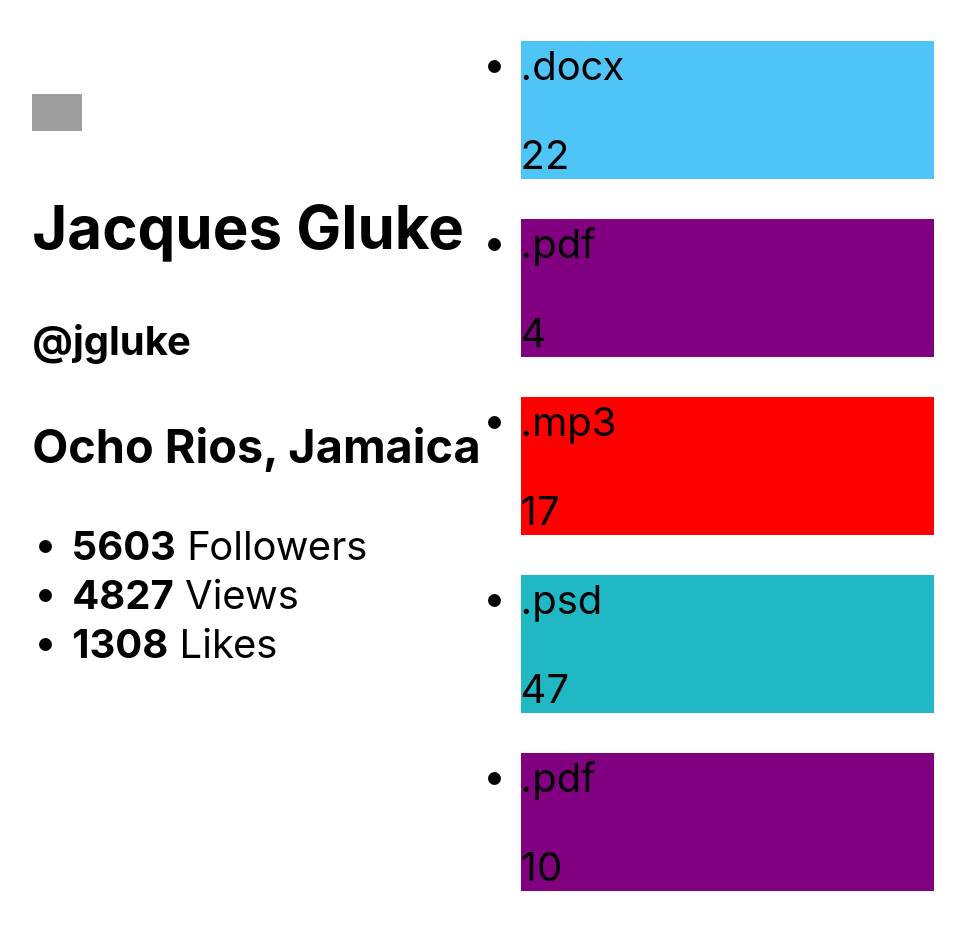
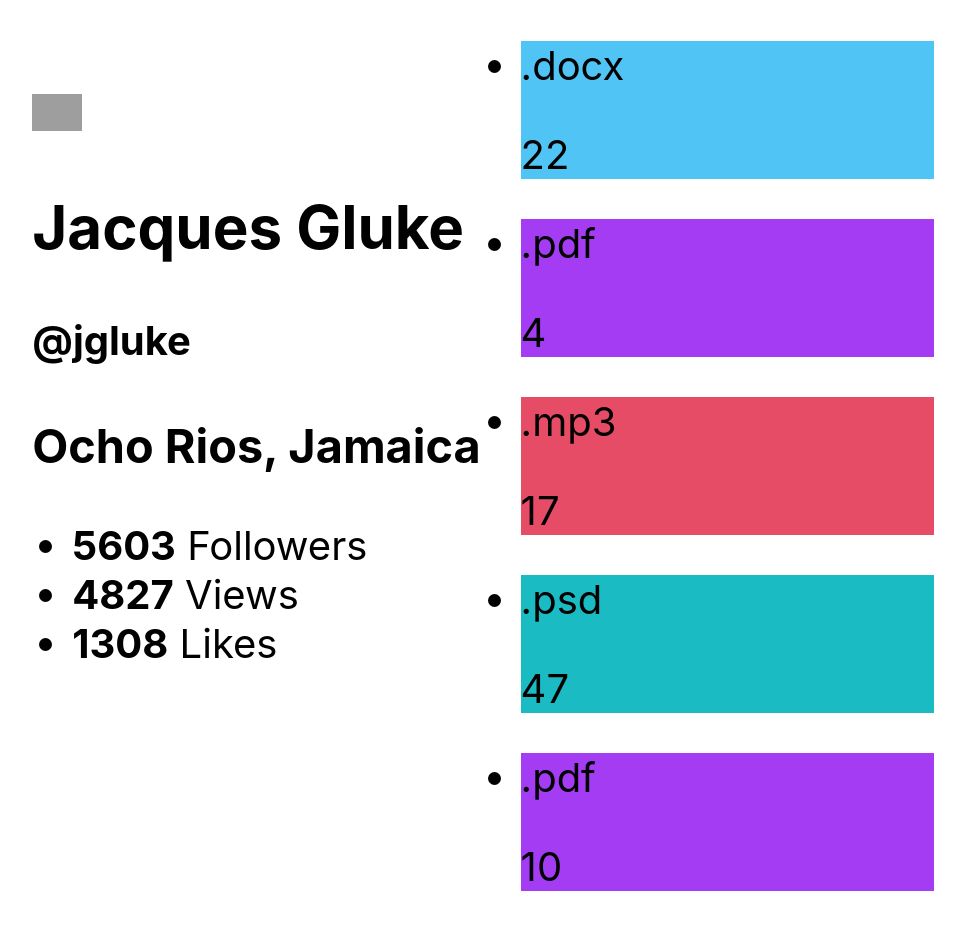
Before and after one commit to BobliHH/goit-react-hw-01-components, a React (Create React App) app: page / in a window 1280 px wide. Shown: the whole page, without its empty margins (157-1122 px from the left). Built offline with nearby package versions, Linux system fonts and the light colour scheme; grey boxes are pictures that could not be loaded.

Commit message:
picked colors

```diff
--- a/src/components/Statistics/Statistics.jsx
+++ b/src/components/Statistics/Statistics.jsx
@@ -22,12 +22,12 @@ function Element({ stat }) {
       style={{
         backgroundColor:
           stat.label === '.docx'
-            ? '#4FC4F7'
+            ? '#50c4f4'
             : stat.label === '.pdf'
-            ? 'purple'
+            ? '#a43cf3'
             : stat.label === '.mp3'
-            ? 'red'
-            : '#20B8C5',
+            ? '#e64c66'
+            : '#1bbbc4',
       }}
     >
       <p>{stat.label}</p>
```
